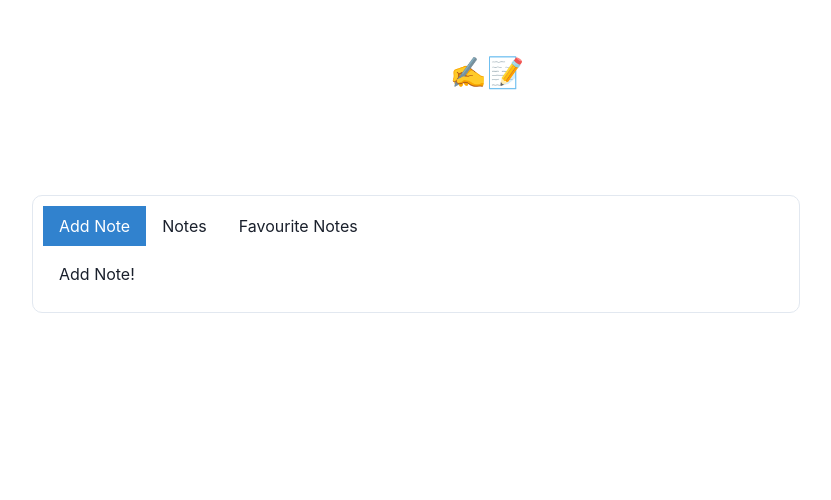
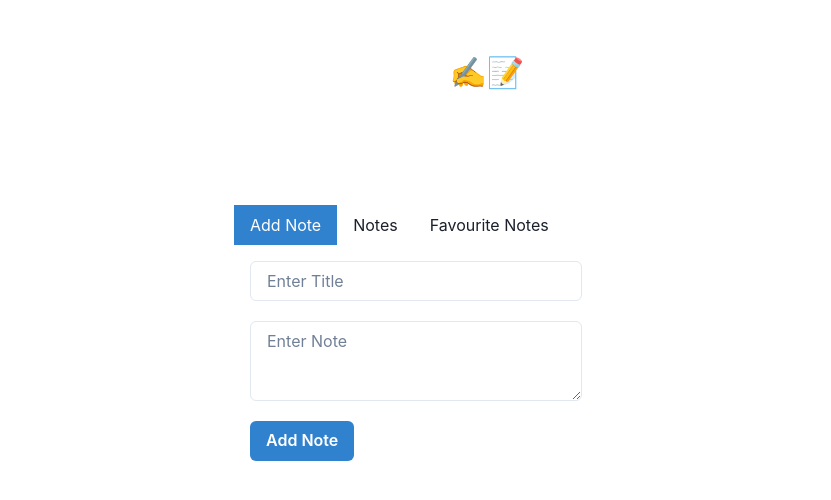
Before and after one commit to devtofunmi/chak, a React (Vite) app: page / in a window 1280 px wide. Shown: the top 500 px of the page, without its empty margins (224-1055 px from the left). Built offline with nearby package versions, Linux system fonts and the light colour scheme; sample sign-in values are in the browser's storage.

Commit message:
add note and the title to the local storage

```diff
--- a/src/pages/Dashboard.jsx
+++ b/src/pages/Dashboard.jsx
@@ -1,4 +1,4 @@
-import React, { useEffect } from "react";
+import React, { useEffect, useState } from "react";
 import { useNavigate } from "react-router-dom";
 import {
   Flex,
@@ -9,14 +9,63 @@ import {
   Tab,
   TabPanel,
   Box,
+  Input,
+  Textarea,
+  Button,
+  useToast,
 } from "@chakra-ui/react";
+
 const Dashboard = () => {
   const navigate = useNavigate();
+  const [notes, setNotes] = useState([]);
+  const [title, setTitle] = useState("");
+  const [note, setNote] = useState("");
+
   useEffect(() => {
     if (!localStorage.getItem("userInfo")) {
       navigate("/login");
     }
-  });
+  }, []);
+
+  useEffect(() => {
+    if (!localStorage.getItem("notes")) {
+      localStorage.setItem("notes", JSON.stringify([]));
+    } else {
+      setNotes(JSON.parse(localStorage.getItem("notes")));
+    }
+  }, []);
+
+  const toast = useToast();
+
+  const showMessage = (m) => {
+    toast({
+      description: m,
+      status: "error",
+      duration: 1000,
+      isClosable: true,
+    });
+  };
+
+  const addNote = () => {
+    if (!title) {
+      showMessage("enter title");
+    } else if (!note) {
+      showMessage("enter note");
+    } else {
+      toast({
+        description: "Note Added",
+        status: "success",
+        duration: 1000,
+        isClosable: true,
+      });
+      const userNote = {
+        title,
+        note,
+      };
+      setNotes([...notes, userNote]);
+      localStorage.setItem("notes", JSON.stringify([...notes, userNote]));
+    }
+  };
   return (
     <>
       <Flex justifyContent={"center"}>
@@ -33,12 +82,9 @@ const Dashboard = () => {
       <Flex
         align-items="center"
         justify-contents="center"
-        w={["80%", "60%"]}
+        w={["70%", "30%"]}
         m="auto"
         flexDirection="column"
-        border="1px"
-        borderColor="gray.200"
-        borderRadius={"10px"}
         p={"10px"}
         marginTop={"100px"}
       >
@@ -54,7 +100,26 @@ const Dashboard = () => {
           </TabList>
           <TabPanels>
             <TabPanel>
-              <p>Add Note!</p>
+              <Input
+                placeholder="Enter Title"
+                onChange={(e) => {
+                  setTitle(e.target.value);
+                }}
+              />
+              <Textarea
+                placeholder="Enter Note"
+                my={5}
+                onChange={(e) => {
+                  setNote(e.target.value);
+                }}
+              />
+              <Button
+                backgroundColor="blue.500"
+                color="white"
+                onClick={addNote}
+              >
+                Add Note
+              </Button>
             </TabPanel>
             <TabPanel>
               <p>Notes!</p>
```
